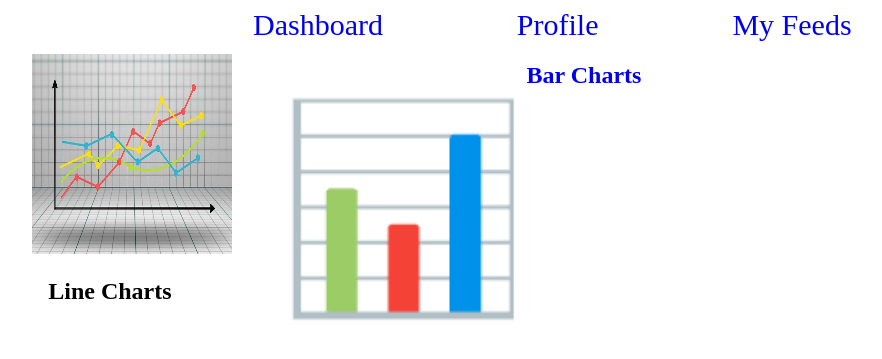
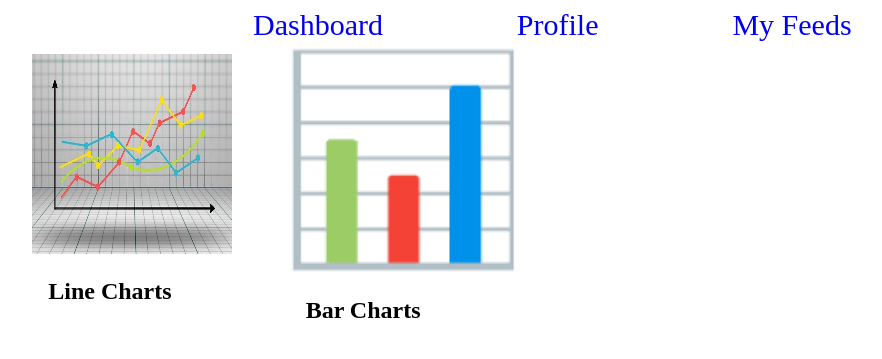
Before and after one commit to omisolaidowu/Online-Excel-Chartbuilder, a Flask app: page / in a window 1280 px wide. Shown: the top 359 px of the page, without its empty margins (71-953 px from the left). Run offline with Flask 2, Linux system fonts and the light colour scheme; parts of the project's set-up code (start-up, migrations or seed data) failed here and were passed over; some libraries are stand-ins or nearby versions.

Commit message:
template modified

```diff
--- a/static/style.css
+++ b/static/style.css
@@ -129,10 +129,12 @@ button{
 
 .chart-bars{
 	font-size: 200px;
-	margin-top: 4%;
+	margin-top: 0%;
 }
 
-
+.seg-div{
+	display: grid;
+}
 
 a{
 	text-decoration: none;
--- a/templates/dashboard.html
+++ b/templates/dashboard.html
@@ -24,9 +24,9 @@
    <a href="/plotchart"><img src="static/uploads/linechart.jpg" class="chart-line">
     <h2 class="chart-line-text">Line Charts</h2></a>
 
-	<a href="/barchart" class="chart-bars"> &#128202;
+	<div class="seg-div"><a href="/barchart" class="chart-bars"> &#128202;
 	</a>
-	<a href="/barchart"><h2 class="chart-line-text2">Bar Charts</h2></a>
+	<a href="/barchart"><h2 class="chart-line-text">Bar Charts</h2></a></div>
 
 		<!-- https://pixabay.com/illustrations/graph-data-growth-bar-chart-chart-163549/ -->
 
```
